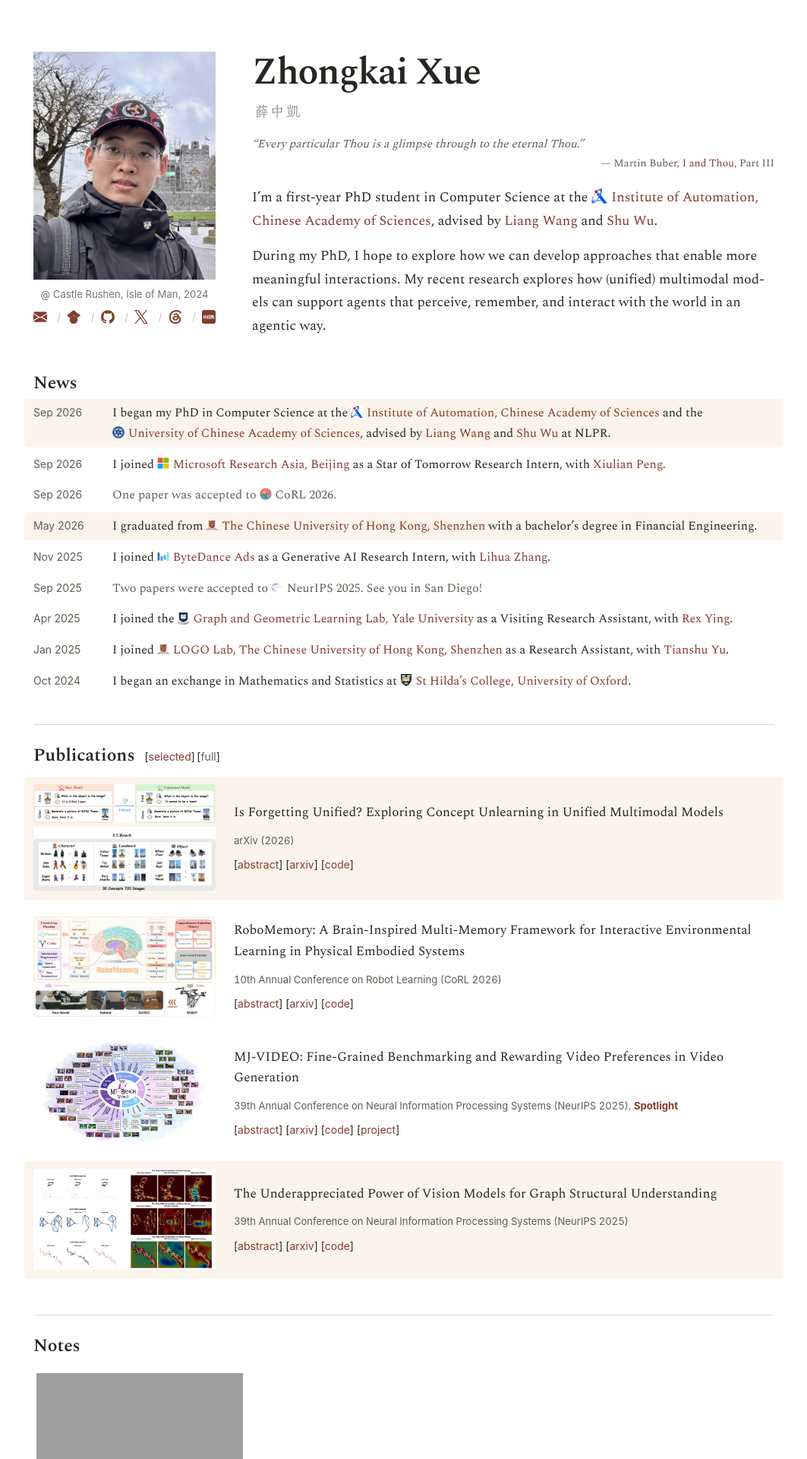
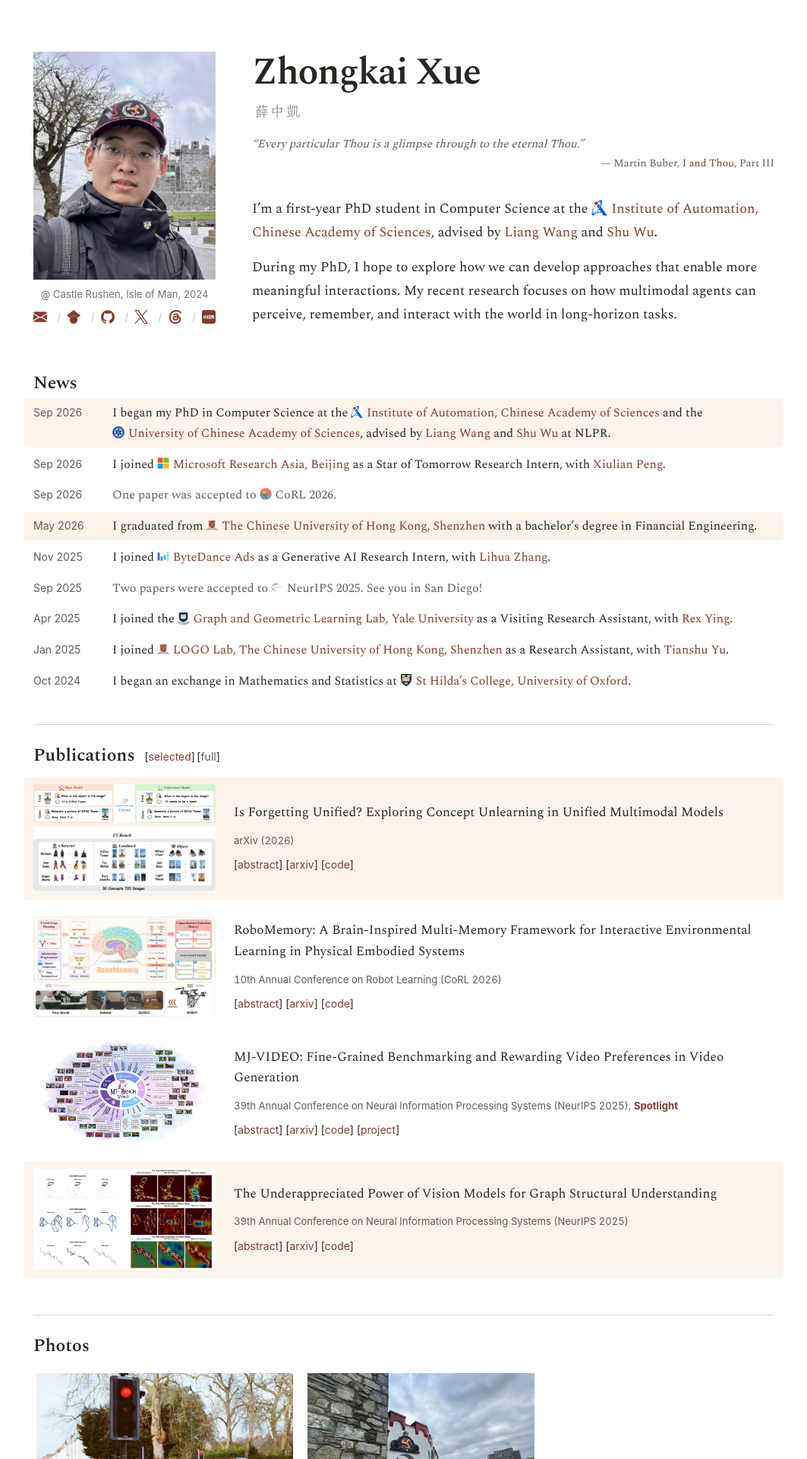
Before and after one commit to greatxue/greatxue.github.io, a Jekyll site: the page built from index.html, in a window 1280 px wide. Shown: the top 1920 px of the page at 76% size, without its empty margins (108-1171 px from the left). Built offline with Jekyll 4.4.1, drawn with Linux system fonts in a browser that asks for light colours; some of the changed text lies outside the part shown; grey boxes are pictures that could not be loaded.

Commit message:
Show Notes as a list below Photos and refine research focus

```diff
--- /dev/null
+++ b/_includes/writing-list.html
@@ -0,0 +1,16 @@
+<ul class="writing-list" role="list" aria-label="Notes">
+    {% for entry in include.entries %}
+    <li class="writing-list-item{% if entry.date %} has-date{% endif %}">
+        {% if entry.date %}
+            {% assign entry_date = entry.date | append: '' %}
+            {% if entry_date.size == 7 %}
+                {% assign display_date = entry_date | append: '-01' %}
+                <time class="meta" datetime="{{ entry_date | escape }}">{{ display_date | date: "%b %Y" }}</time>
+            {% else %}
+                <time class="meta" datetime="{{ entry_date | escape }}">{{ entry_date | date: "%b %-d, %Y" }}</time>
+            {% endif %}
+        {% endif %}
+        <a href="{{ entry.external_url | escape }}" lang="{{ entry.lang | default: 'en' | escape }}">{{ entry.title | escape }}</a>
+    </li>
+    {% endfor %}
+</ul>
--- a/assets/site.css
+++ b/assets/site.css
@@ -594,6 +594,41 @@ summary {
 .elsewhere h2 { margin-bottom: 0.55rem; }
 .elsewhere p { font-size: inherit; }
 
+/* Homepage notes */
+.writing-list {
+    display: grid;
+    gap: 0.75rem;
+    margin: 0.25rem 0 0;
+    padding: 0;
+    list-style: none;
+}
+
+.writing-list-item {
+    display: grid;
+    grid-template-columns: minmax(0, 1fr);
+    align-items: baseline;
+    column-gap: 1.25rem;
+    text-align: left;
+}
+
+.writing-list-item.has-date { grid-template-columns: 5.25rem minmax(0, 1fr); }
+
+.writing-list time {
+    font: 400 0.875rem/1.7 var(--sans);
+    white-space: nowrap;
+}
+
+.writing-list a {
+    color: var(--ink);
+    font-size: 1.075rem;
+    font-weight: 400;
+    line-height: 1.6;
+    overflow-wrap: anywhere;
+}
+
+.writing-list a:hover,
+.writing-list a:focus-visible { color: var(--accent); }
+
 /* Photography */
 .photography-gallery { margin-top: 0; }
 
--- a/index.html
+++ b/index.html
@@ -10,7 +10,6 @@
     <link rel="icon" type="image/png" sizes="194x194" href="{{ '/assets/logos/favicon.png' | relative_url }}">
     <link rel="stylesheet" href="https://fonts.loli.net/css2?family=Spectral:wght@400;500;600&amp;display=swap">
     <link rel="stylesheet" href="{{ '/assets/site.css' | relative_url }}?v={{ site.time | date: '%s' }}">
-    <script src="{{ '/assets/writing-gallery.js' | relative_url }}" defer></script>
     <script src="{{ '/assets/publications.js' | relative_url }}?v={{ site.time | date: '%s' }}" defer></script>
     <script src="{{ '/assets/photography.js' | relative_url }}" defer></script>
     <script async src="https://www.googletagmanager.com/gtag/js?id=G-67XDYXYKQJ"></script>
@@ -56,7 +55,7 @@
         <p class="intro-quote"><em>“Every particular Thou is a glimpse through to the eternal Thou.”</em><span class="quote-attribution">— Martin Buber, <a href="https://www.burmalibrary.org/docs21/Buber-c1923-I_And_Thou-ocr-tu.pdf#page=82"><cite>I and Thou</cite></a>, Part III</span></p>
         <div class="intro-copy">
             <p>I’m a first-year PhD student in Computer Science at the <a href="https://english.cas.cn/"><span class="institution-prefix"><img class="institution-logo" src="{{ '/assets/logos/casia.jpg' | relative_url }}" alt="" width="16" height="16" decoding="async">Institute</span> of Automation, Chinese Academy of Sciences</a>, advised by <a href="https://scholar.google.com/citations?user=8kzzUboAAAAJ&amp;hl=en">Liang Wang</a> and <a href="http://shuwu.name/">Shu Wu</a>.</p>
-            <p class="research-focus">During my PhD, I hope to explore how we can develop approaches that enable more meaningful interactions. My recent research explores how (unified) multimodal models can support agents that perceive, remember, and interact with the world in an agentic way.</p>
+            <p class="research-focus">During my PhD, I hope to explore how we can develop approaches that enable more meaningful interactions. My recent research focuses on how multimodal agents can perceive, remember, and interact with the world in long-horizon tasks.</p>
         </div>
     </header>
 
@@ -254,15 +253,14 @@
                 </li>
             </ul>
         </section>
-
-
-
+        {% include photography-gallery.html %}
 
         <section class="home-section" id="writing" aria-labelledby="writing-title">
-            {% include writing-gallery.html entries=site.data.writing id="home-writing-gallery" title="Notes" title_id="writing-title" %}
+            <div class="section-heading">
+                <h2 id="writing-title">Notes</h2>
+            </div>
+            {% include writing-list.html entries=site.data.writing %}
         </section>
-
-        {% include photography-gallery.html %}
 
         <section class="home-section elsewhere" aria-labelledby="elsewhere-title">
             <h2 id="elsewhere-title">Elsewhere</h2>
```
Also changed, not shown: README.md.
